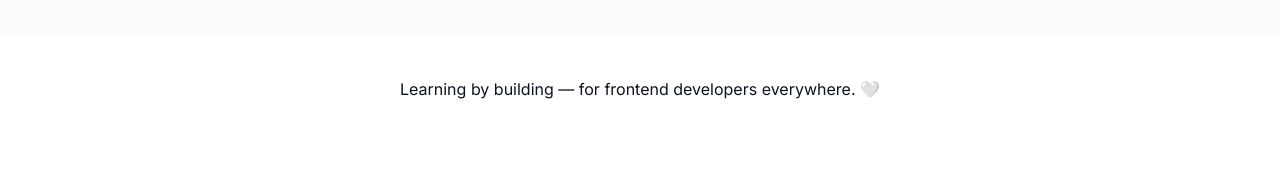
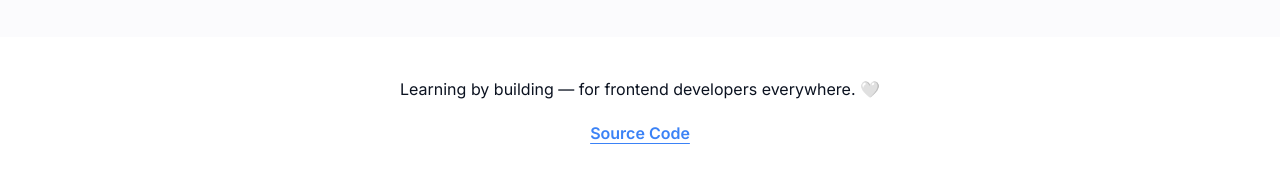
Before and after one commit to AnuXiii/roadmap-sh-clone, a website built with Vite: page index.html in a window 1280 px wide. Shown: the part 3005-3188 px from the top of the page. Before the commit the page ends 3146 px from the top, so only its background shows below. Built offline with nearby package versions, Linux system fonts and the light colour scheme; some packages are replaced by stand-ins of ours; no server answers.

Commit message:
:white_check_mark: Add footer source code link and update footer styles

```diff
--- a/index.html
+++ b/index.html
@@ -180,6 +180,12 @@
 			<footer class="footer">
 				<div class="container">
 					<p class="footer-text">Learning by building — for frontend developers everywhere. 🤍</p>
+					<a
+						class="footer-link"
+						target="_blank"
+						href="https://github.com/AnuXiii/roadmap-sh-frontend-clone"
+						>Source Code</a
+					>
 				</div>
 			</footer>
 			<!-- ---------------------------------------------------- -->
--- a/src/style.css
+++ b/src/style.css
@@ -220,11 +220,11 @@
 }
 
 .footer {
-	@apply bg-background;
+	@apply bg-background text-center py-10 px-4;
 }
 
-.footer-text {
-	@apply text-center py-10;
+.footer-link {
+	@apply block mt-5 underline underline-offset-4 font-semibold text-info;
 }
 
 .iframe-modal {
```
